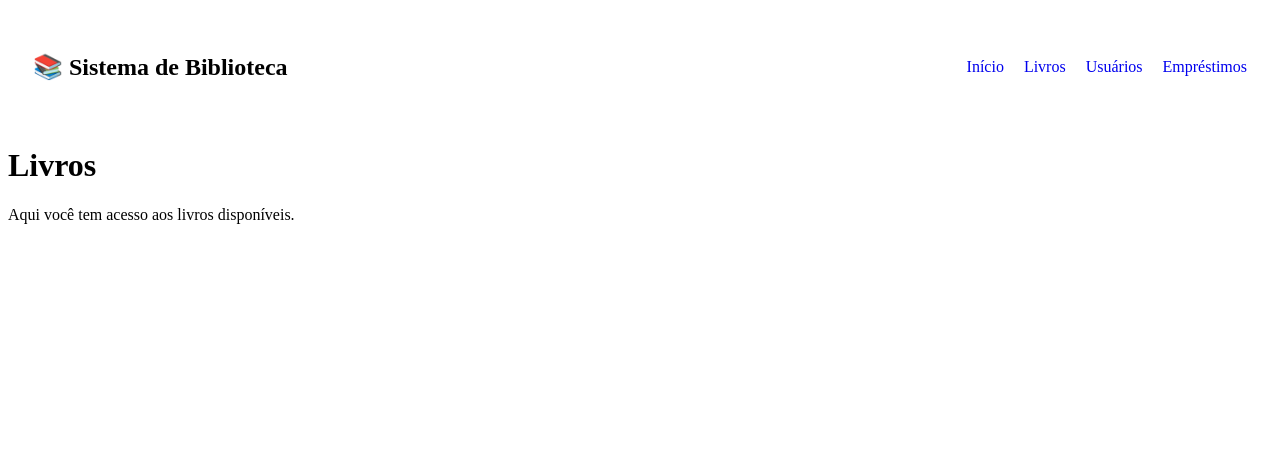
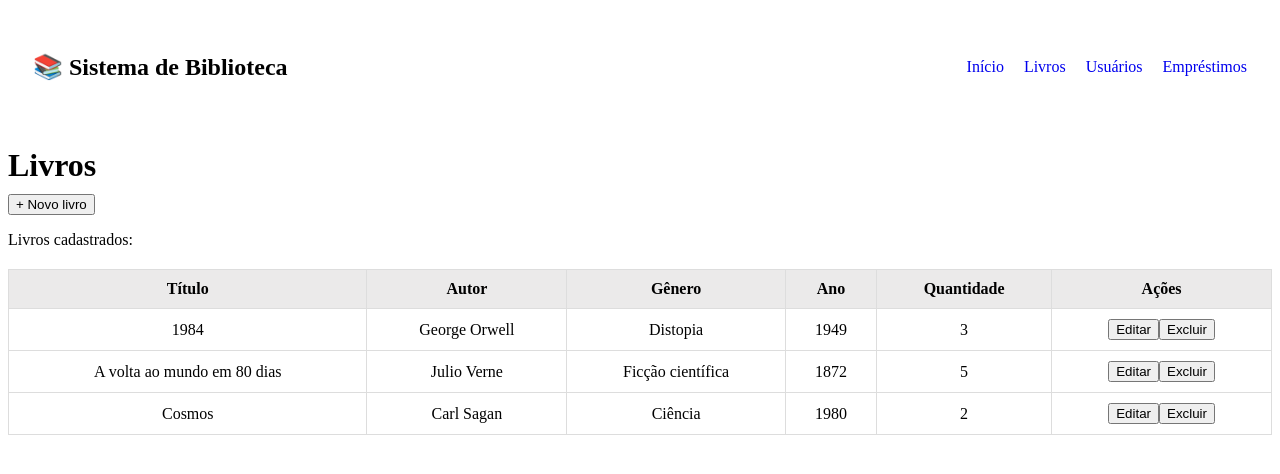
Before and after one commit to Luigi2507/Sistema-Biblioteca, an Angular app: page /livros in a window 1280 px wide. Shown: the top 474 px of the page. Built offline with nearby package versions, Linux system fonts and the light colour scheme.

Commit message:
HTML + CRUD de Livros

```diff
--- a/src/app/pages/livros/livros.css
+++ b/src/app/pages/livros/livros.css
@@ -0,0 +1,19 @@
+h1 {
+    margin-bottom: 10px;
+}
+
+table {
+    width: 100%;
+    border-collapse: collapse;
+    margin-top: 20px;
+}
+
+th, td {
+    border: 1px solid #ddd;
+    padding: 10px;
+    text-align: center;
+}
+
+th {
+    background-color: #ebeaea;
+}
--- a/src/app/pages/livros/livros.html
+++ b/src/app/pages/livros/livros.html
@@ -1,3 +1,80 @@
-<h1>Livros</h1>
+<div class="cabecalho">
+    <h1>Livros</h1>
 
-<p>Aqui você tem acesso aos livros disponíveis.</p>
+    <button (click)="mostrarFormulario()">+ Novo livro</button>
+</div>
+
+@if (formularioVisivel) {
+    <form (ngSubmit)="cadastrarLivro()">
+        <div>
+            <label for="titulo">Título</label>
+            <input type="text" id="titulo"
+            name="titulo" [(ngModel)]="novoLivro.titulo">
+        </div>
+
+        <div>
+            <label for="autor">Autor</label>
+            <input type="text" id="autor"
+            name="autor" [(ngModel)]="novoLivro.autor">
+        </div>
+
+        <div>
+            <label for="genero">Gênero</label>
+            <input type="text" id="genero"
+            name="genero" [(ngModel)]="novoLivro.genero">
+        </div>
+
+        <div>
+            <label for="ano">Ano</label>
+            <input type="number" id="ano"
+            name="ano" [(ngModel)]="novoLivro.ano">
+        </div>
+
+        <div>
+            <label for="quantidade">Quantidade</label>
+            <input type="number" id="quantidade"
+            name="quantidade" [(ngModel)]="novoLivro.quantidade">
+        </div>
+
+        <button type="submit">
+            @if (editandoLivro) {
+                Salvar alterações
+            } @else {
+                Cadastrar
+            }
+        </button>
+
+        <button type="button" (click)="fecharFormulario()">Cancelar</button>
+    </form>
+}
+
+<p>Livros cadastrados:</p>
+
+<table>
+    <thead>
+        <tr>
+            <th>Título</th>
+            <th>Autor</th>
+            <th>Gênero</th>
+            <th>Ano</th>
+            <th>Quantidade</th>
+            <th>Ações</th>
+        </tr>
+    </thead>
+
+    <tbody>
+        @for (livro of livros; track livro.id) {
+            <tr>
+                <td>{{livro.titulo}}</td>
+                <td>{{livro.autor}}</td>
+                <td>{{livro.genero}}</td>
+                <td>{{livro.ano}}</td>
+                <td>{{livro.quantidade}}</td>
+                <td>
+                    <button (click)="editarLivro(livro)">Editar</button>
+                    <button (click)="excluirLivro(livro.id)">Excluir</button>
+                </td>
+            </tr>
+        }
+    </tbody>
+</table>
--- a/src/app/pages/livros/livros.ts
+++ b/src/app/pages/livros/livros.ts
@@ -1,9 +1,114 @@
 import { Component } from '@angular/core';
+import { FormsModule } from '@angular/forms';
 
 @Component({
-  imports: [],
+  imports: [FormsModule],
   selector: 'app-livros',
   styleUrl: './livros.css',
   templateUrl: './livros.html',
 })
-export class Livros {}
+export class Livros {
+
+  livros = [
+    {
+      id: 1,
+      titulo: '1984',
+      autor: 'George Orwell',
+      genero: 'Distopia',
+      ano: 1949,
+      quantidade: 3
+    },
+    {
+      id: 2,
+      titulo: 'A volta ao mundo em 80 dias',
+      autor: 'Julio Verne',
+      genero: 'Ficção científica',
+      ano: 1872,
+      quantidade: 5
+    },
+    {
+      id: 3,
+      titulo: 'Cosmos',
+      autor: 'Carl Sagan',
+      genero: 'Ciência',
+      ano: 1980,
+      quantidade: 2
+    }
+  ]
+
+  //Livro a ser preenchido no formulário
+  novoLivro = {
+    titulo: '',
+    autor: '',
+    genero: '',
+    ano: 0,
+    quantidade: 0
+  }
+
+  formularioVisivel = false;
+  editandoLivro = false;
+  livroEditandoId: number | null = null;
+
+  //Métodos
+  mostrarFormulario() {
+    this.formularioVisivel = true;
+  }
+
+  fecharFormulario() {
+    this.formularioVisivel = false;
+    this.editandoLivro = false;
+    this.livroEditandoId = null;
+  }
+
+  cadastrarLivro() {
+    if (this.editandoLivro && this.livroEditandoId !== null) {
+      const livro = this.livros.find(livro => livro.id === this.livroEditandoId);
+
+      if (livro) {
+        livro.titulo = this.novoLivro.titulo;
+        livro.autor = this.novoLivro.autor;
+        livro.genero = this.novoLivro.genero;
+        livro.ano = this.novoLivro.ano;
+        livro.quantidade = this.novoLivro.quantidade;
+      }
+
+    } else {
+      const livro = {
+        id: this.livros.length + 1,
+        ...this.novoLivro
+      };
+      this.livros.push(livro);
+    }
+
+    this.novoLivro = {
+      titulo: '',
+      autor: '',
+      genero: '',
+      ano: 0,
+      quantidade: 0
+    };
+
+    this.editandoLivro = false;
+    this.livroEditandoId = null;
+
+    this.fecharFormulario();
+  }
+
+  editarLivro(livro: any) {
+    this.novoLivro = {
+      titulo: livro.titulo,
+      autor: livro.autor,
+      genero: livro.genero,
+      ano: livro.ano,
+      quantidade: livro.quantidade
+    };
+
+    this.livroEditandoId = livro.id;
+    this.formularioVisivel = true;
+    this.editandoLivro = true;
+  }
+
+  excluirLivro(id: number) {
+    this.livros = this.livros.filter(livro => livro.id !== id);
+  }
+}
```
